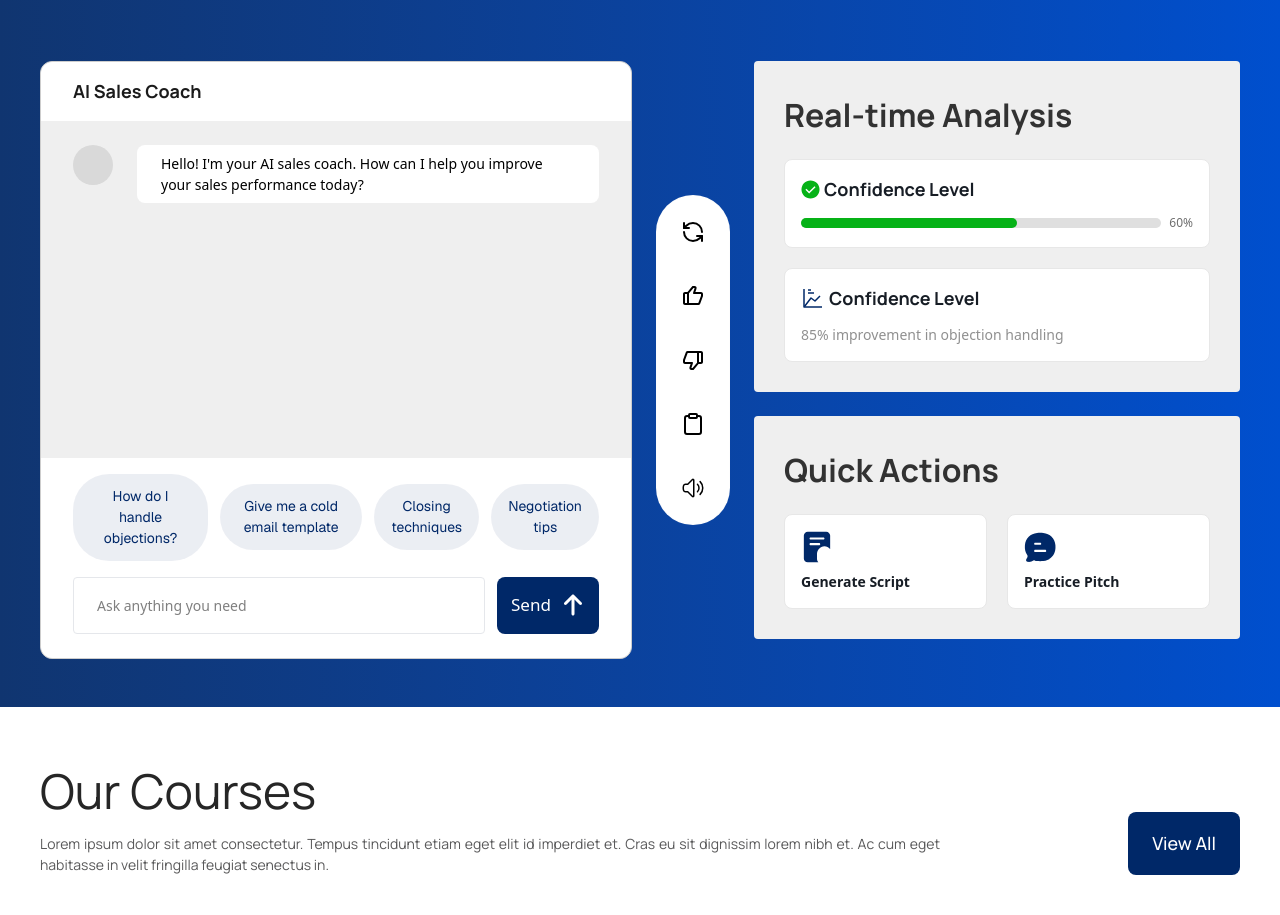
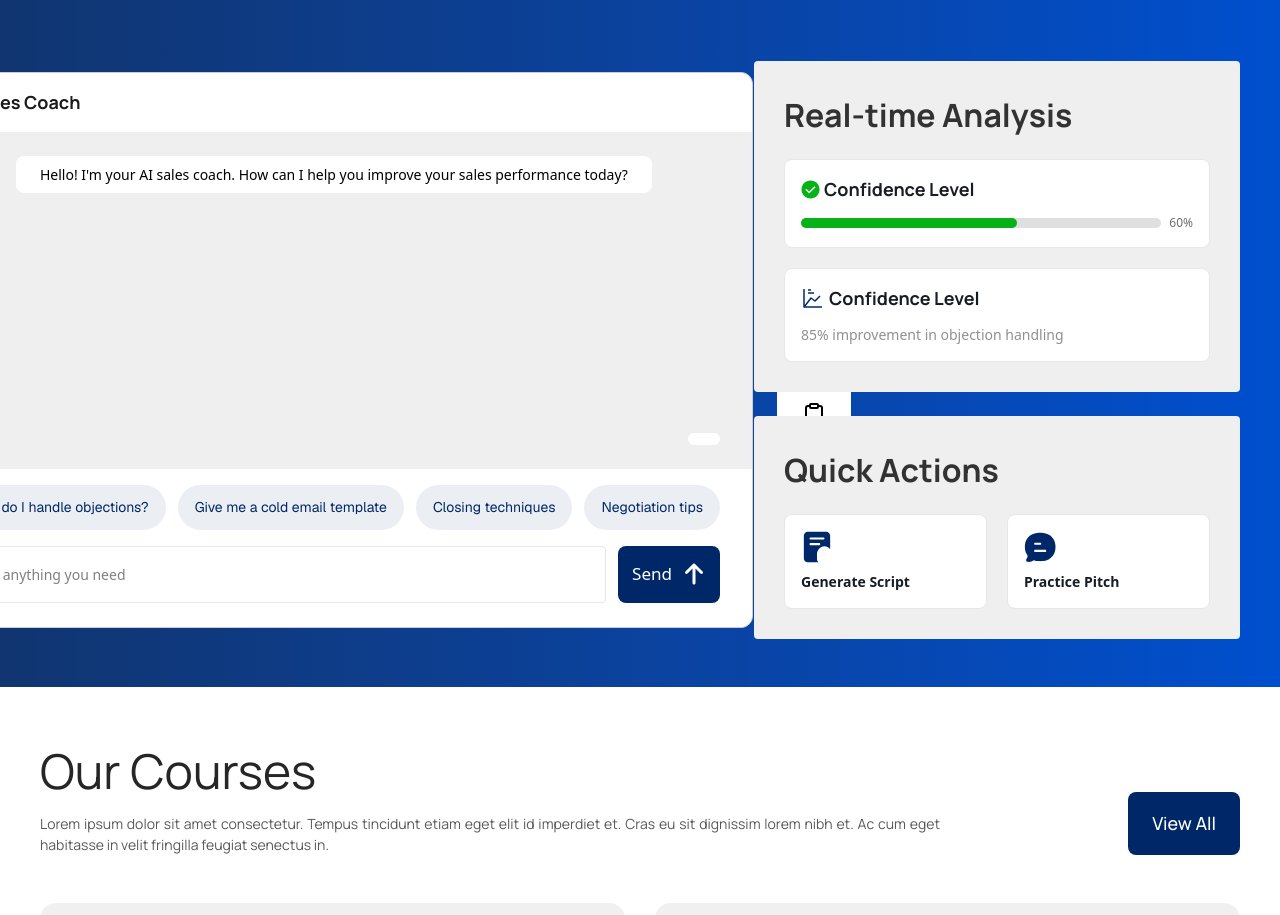
Before and after one commit to masud040/salesRank, a Next.js app: page / in a window 1280 px wide. Shown: the part 1220-2135 px from the top of the page. Built offline with nearby package versions, Linux system fonts and the light colour scheme.

Commit message:
add instruction adding functionality on chat section

```diff
--- a/app/components/home/coaching/ChatSection.js
+++ b/app/components/home/coaching/ChatSection.js
@@ -20,14 +20,30 @@ export default function ChatSection() {
       text: "Negotiation tips",
     },
   ]);
+  const [instructions, setInstructions] = useState("");
+  const [alert, setAlert] = useState("");
+  const [message, setMessage] = useState("");
+
+  function handleSubmit(e) {
+    e.preventDefault();
+    if (instructions === "") {
+      setAlert("Please enter a question before sending.");
+    } else {
+      setMessage(instructions);
+    }
+  }
+  function handleChange(e) {
+    setAlert("");
+    setInstructions(e.target.value);
+  }
   return (
     <div className="bg-secondary-200 rounded-[12px] border border-[#CDCDCD] flex-col">
       <div className="bg-white px-4 md:px-8  py-4 rounded-t-[12px]">
         <p className="h3-bold text-[#1B1B1B] font-manrope">AI Sales Coach</p>
       </div>
       {/* chats */}
-      <div className="px-4 md:px-8 py-6 flex-1 min-h-[337px]">
-        <div className="flex items-start gap-4 md:gap-6">
+      <div className="px-4 md:px-8 py-6 flex-1 min-h-[337px] flex-column">
+        <div className="flex flex-1 items-start gap-4 md:gap-6">
           <div className="rounded-full bg-[#D9D9D9] p-4 md:p-5" />
           <div className="bg-white px-6 py-2 rounded-[8px]">
             <p className="h5-normal md:h3-normal">
@@ -36,26 +52,43 @@ export default function ChatSection() {
             </p>
           </div>
         </div>
+
+        <div className=" flex-end">
+          <div className="h5-normal md:h3-normal bg-white px-4 py-1.5 rounded-full text-end w-fit">
+            {message}
+          </div>
+        </div>
       </div>
-      <form className="bg-white px-4 md:px-8 pt-4 pb-6 rounded-b-[12px] space-y-4">
+      <form
+        onSubmit={handleSubmit}
+        className="bg-white px-4 md:px-8 pt-4 pb-6 rounded-b-[12px] space-y-4"
+      >
         <div className="flex items-center gap-3 flex-wrap md:flex-nowrap">
           {suggestions.map((suggestion) => (
-            <button
+            <input
+              type="button"
               key={suggestion.id}
+              onClick={handleChange}
               className="h5-normal font-geist text-center text-primary-500 bg-primary-500/8 rounded-[36px]  py-1 md:py-3 px-2 md:px-[17px]"
-            >
-              {suggestion.text}
-            </button>
+              value={suggestion.text}
+            />
           ))}
         </div>
+        {alert && (
+          <div className="text-red-500 text-[12px] font-manrope font-medium">
+            {alert}
+          </div>
+        )}
         <div className="flex-between gap-2 md:gap-3">
           <input
             type="text"
             className="w-2/3 md:w-full py-[10px] md:py-[17px]  px-[10px] md:px-[23px] rounded-sm border border-[#E5E7EB] h5-normal focus:outline focus:outline-blue-600"
+            value={instructions}
+            onChange={handleChange}
             placeholder="Ask anything you need"
           />
           <div className="bg-primary-500 rounded-[8px] p-[12px] md:p-[14px] flex items-center gap-2 md:gap-2.5 text-white text-[14px] md:text-[17.09px] font-medium">
-            <input type="button" value="Send" />
+            <input type="submit" value="Send" />
             <FaArrowUp className="size-4 md:size-6" />
           </div>
         </div>
--- a/app/components/home/testimonials/TestimonialCard.js
+++ b/app/components/home/testimonials/TestimonialCard.js
@@ -2,7 +2,6 @@ import { FaArrowLeft, FaArrowRight } from "react-icons/fa6";
 import { useSwiper } from "swiper/react";
 import "swiper/swiper-bundle.css";
 export default function TestimonialCard({ clientName, activeIndex }) {
-  console.log(activeIndex);
   const swiper = useSwiper();
 
   return (
```
Also changed, not shown: 1 other file (tests, documents, lock files or other folders).
